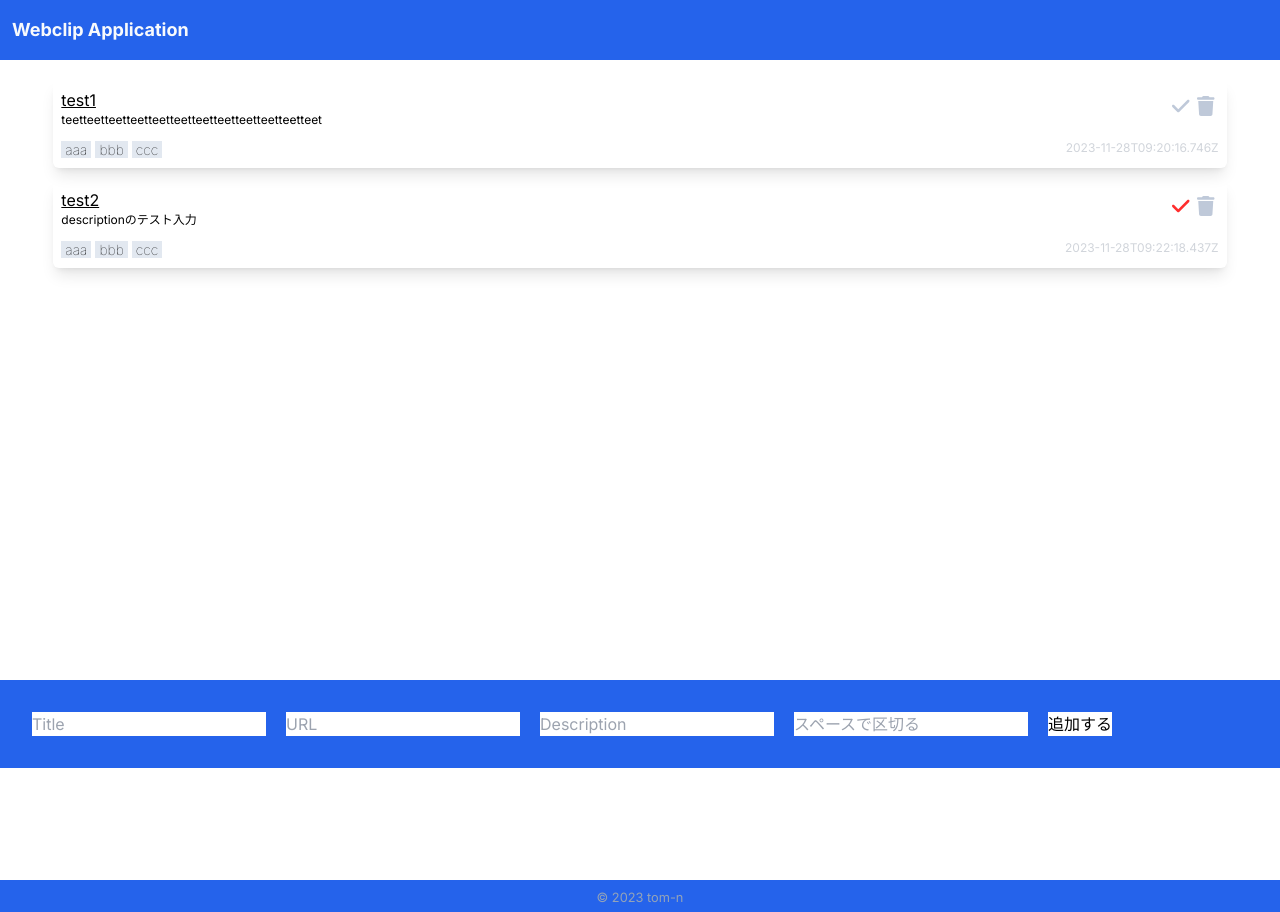
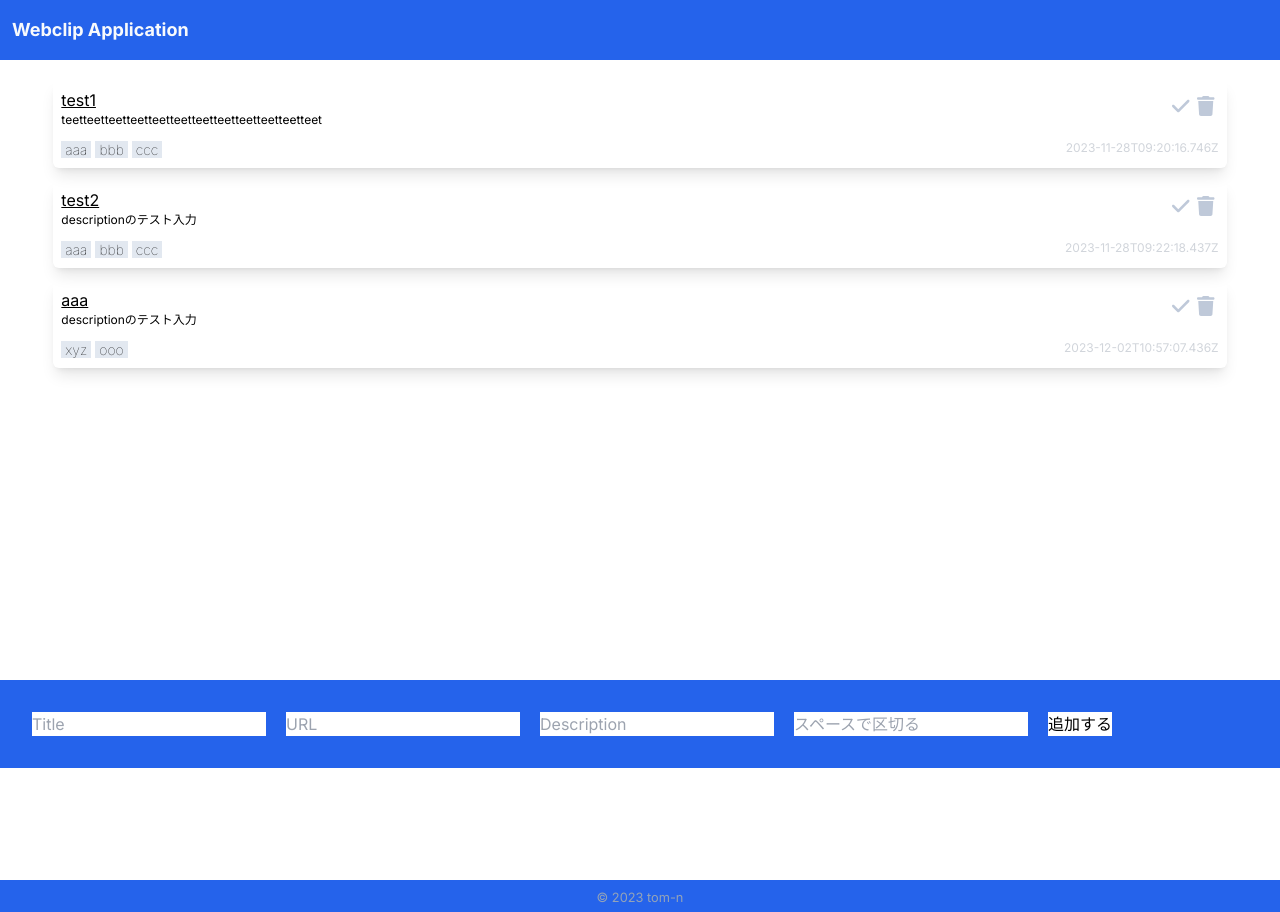
Before and after one commit to tomya-n/webclip-app, a Next.js app: page / in a window 1280 px wide. Built offline with nearby package versions, Linux system fonts and the light colour scheme; data requests are answered from the project's data file.

Commit message:
タグ一覧表示

```diff
--- a/app/[id]/pages/page.tsx
+++ /dev/null
@@ -1,7 +0,0 @@
-export default function Home() {
-  return (
-    <>
-      <div>メイン</div>
-    </>
-  );
-}
--- a/app/components/AddForm.tsx
+++ b/app/components/AddForm.tsx
@@ -36,7 +36,7 @@ const AddForm = () => {
     const newData = { ...data, tags: newTags };
     console.log(newData);
 
-    const res = await fetch(`http://localhost:5555/clipData/`, {
+    const resNewData = await fetch(`http://localhost:5555/clipData/`, {
       method: "POST",
       headers: {
         "content-Type": "application/json",
@@ -44,11 +44,19 @@ const AddForm = () => {
       body: JSON.stringify(newData),
     });
 
+    const resTagData = await fetch(`http://localhost:5555/tags/`, {
+      method: "POST",
+      headers: {
+        "content-Type": "application/json",
+      },
+      body: JSON.stringify(newTags),
+    });
+
     setData({ title: "", url: "", description: "", tags: "", bookmarked: false, createdAt: new Date() });
     router.push("/");
     router.refresh();
-
-    return res.json();
+    resNewData.json();
+    return resTagData.json();
   };
 
   return (
--- a/app/components/layouts/Header.tsx
+++ b/app/components/layouts/Header.tsx
@@ -1,7 +1,11 @@
+import Link from "next/link";
+
 export const Header = () => {
   return (
     <>
-      <h1 className="bg-blue-600 text-slate-50 py-4 pl-3 text-lg font-bold mb-5">Webclip Application</h1>
+      <h1 className="bg-blue-600 text-slate-50 py-4 pl-3 text-lg font-bold mb-5">
+        <Link href={"http://localhost:3000"}>Webclip Application</Link>
+      </h1>
     </>
   );
 };
--- a/app/page.tsx
+++ b/app/page.tsx
@@ -6,7 +6,7 @@ export default async function Home() {
     cache: "no-cache",
   });
   const clipData = await res.json();
-  console.log(clipData);
+  // console.log(clipData);
 
   return (
     <>
--- /dev/null
+++ b/app/tags/[tag]/page.tsx
@@ -0,0 +1,7 @@
+export default function Home({ params }: { params: { tag: string } }) {
+  return (
+    <>
+      <div>{params.tag}の一覧</div>
+    </>
+  );
+}
--- /dev/null
+++ b/app/tags/layout.tsx
@@ -0,0 +1,14 @@
+import type { Metadata } from "next";
+
+export const metadata: Metadata = {
+  title: "Tag Item / WebClip App",
+  description: "アイテム一覧",
+};
+
+export default function RootLayout({ children }: { children: React.ReactNode }) {
+  return (
+    <>
+      <div className="w-10/12">{children}</div>
+    </>
+  );
+}
--- /dev/null
+++ b/app/tags/page.tsx
@@ -0,0 +1,24 @@
+import Link from "next/link";
+
+export default async function Home() {
+  const res = await fetch(`http://localhost:5555/tags`, {
+    cache: "no-cache",
+  });
+  const tags = await res.json();
+  const tagFlat: string[] = Array.from(new Set(tags.flat()));
+
+  return (
+    <>
+      <div>タグ一覧</div>
+      <ul className="flex">
+        {tagFlat.map((tag: string, index: number) => (
+          <li key={index} className="mr-1">
+            <Link className="underline hover:no-underline inline-block" href={`http://localhost:3000/tags/${tag}`}>
+              {tag}
+            </Link>
+          </li>
+        ))}
+      </ul>
+    </>
+  );
+}
--- a/app/[id]/pages/layout.tsx
+++ b/app/users/[id]/layout.tsx
@@ -1,4 +1,3 @@
-import { Sidebar } from "@/app/components/layouts/Sidebar";
 import type { Metadata } from "next";
 
 export const metadata: Metadata = {
@@ -7,10 +6,5 @@ export const metadata: Metadata = {
 };
 
 export default function RootLayout({ children }: { children: React.ReactNode }) {
-  return (
-    <>
-      <Sidebar />
-      {children}
-    </>
-  );
+  return <>{children}</>;
 }
--- /dev/null
+++ b/app/users/[id]/page.tsx
@@ -0,0 +1,7 @@
+export default function Home({ params }: { params: { id: string } }) {
+  return (
+    <>
+      <div>{params.id}さんのクリップ一覧</div>
+    </>
+  );
+}
--- a/db.json
+++ b/db.json
@@ -22,9 +22,47 @@
         "bbb",
         "ccc"
       ],
-      "bookmarked": true,
+      "bookmarked": false,
       "createdAt": "2023-11-28T09:22:18.437Z",
       "id": 2
+    },
+    {
+      "title": "aaa",
+      "url": "https://zenn.dev/",
+      "description": "descriptionのテスト入力",
+      "tags": [
+        "xyz",
+        "ooo"
+      ],
+      "bookmarked": false,
+      "createdAt": "2023-12-02T10:57:07.436Z",
+      "id": 3
     }
+  ],
+  "tags": [
+    [
+      "aaa",
+      "bbb",
+      "ccc"
+    ],
+    [
+      "ddd",
+      "eee",
+      "fff"
+    ],
+    [
+      "ggg",
+      "hhh",
+      "iii"
+    ],
+    [
+      "eee",
+      "fff",
+      "ggg"
+    ],
+    [
+      "xyz",
+      "ooo"
+    ]
   ]
 }
```
